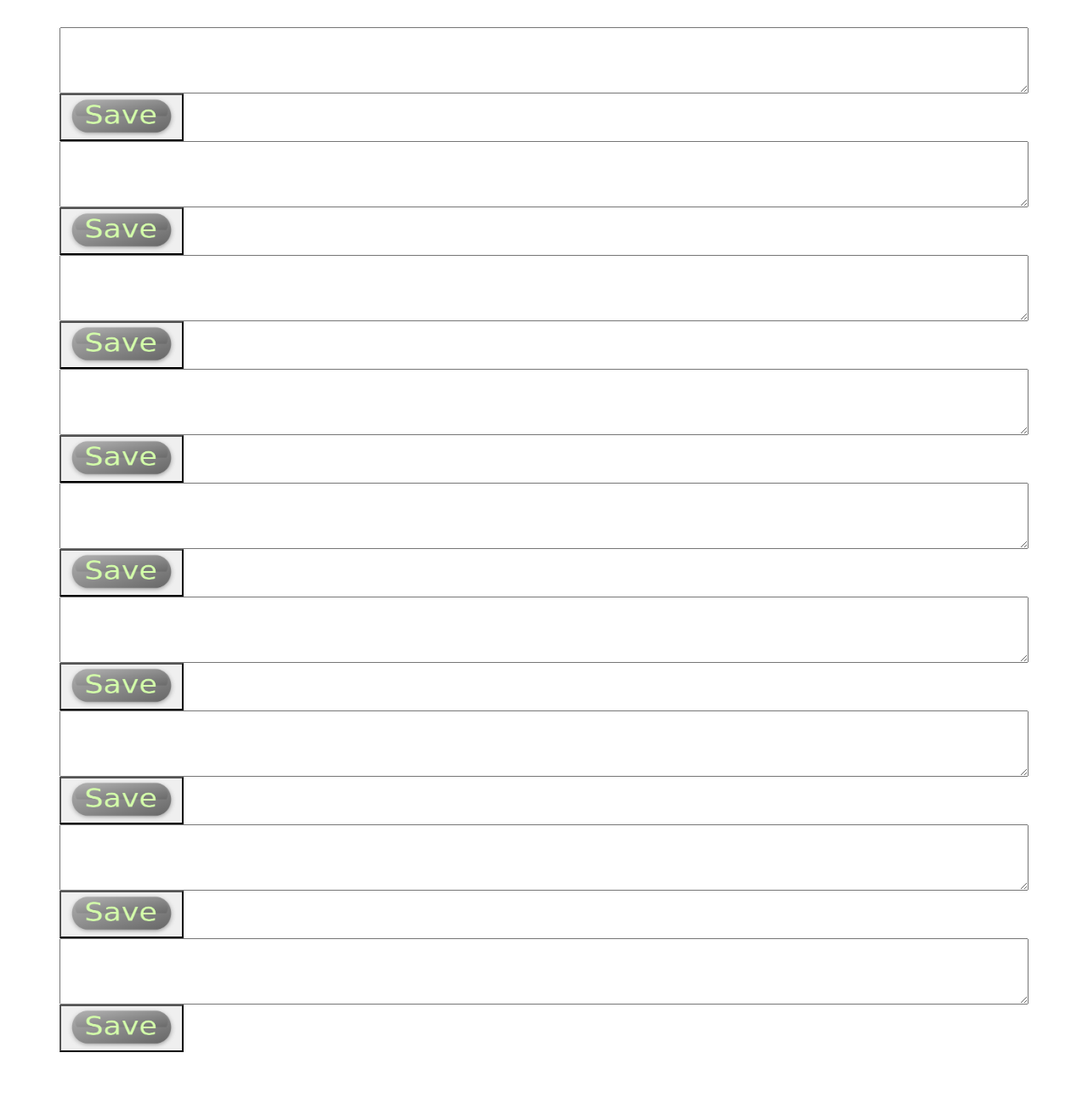
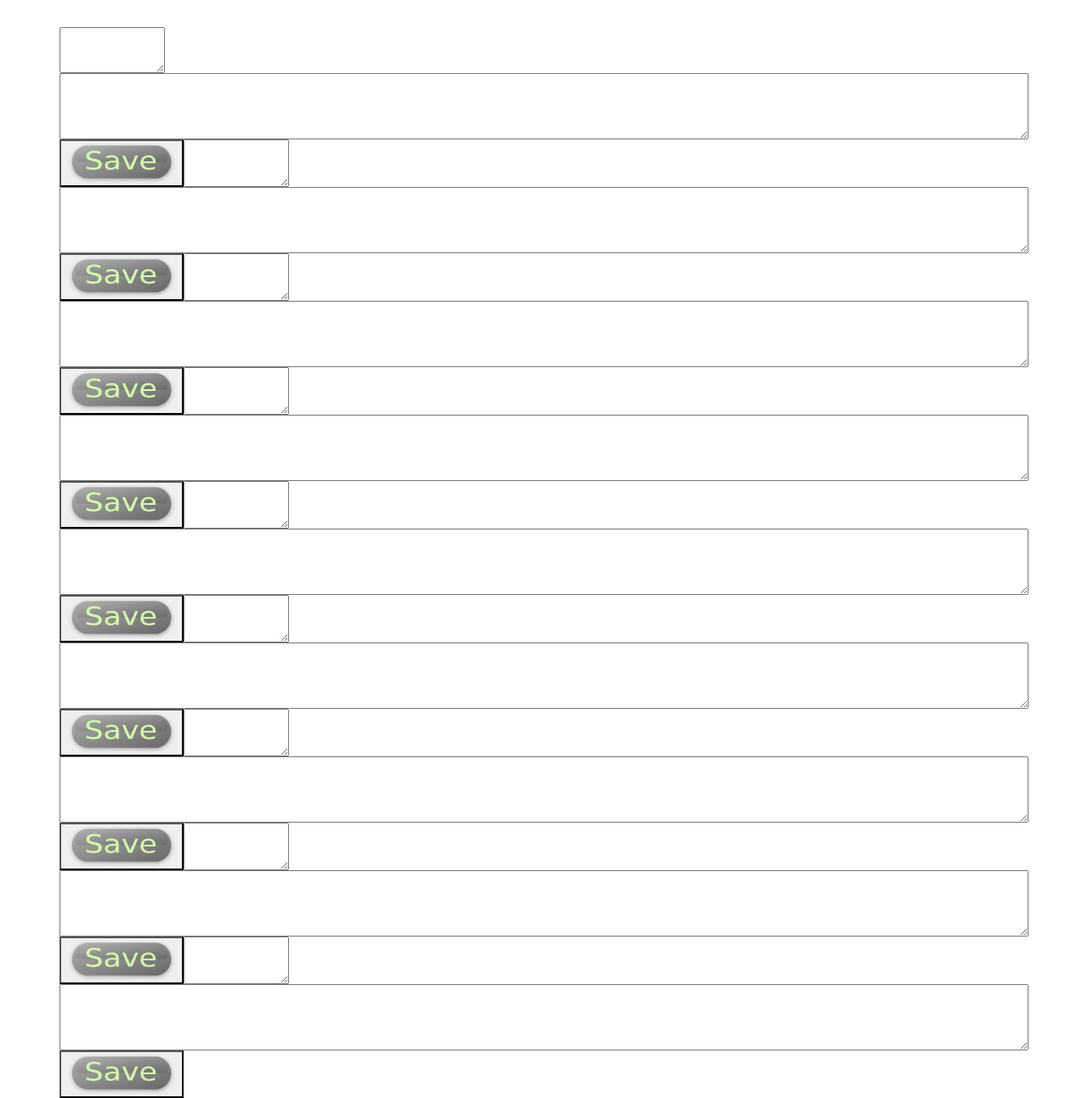
Before and after one commit to carinalullman/Planner, a plain HTML site: page index.html in a window 1280 px wide. Shown: the part 243-1535 px from the top of the page at 85% size. Before the commit the page ends 1481 px from the top, so only its background shows below. Drawn offline with nearby package versions, Linux system fonts and the light colour scheme.

Commit message:
Time Slots Added

```diff
--- a/index.html
+++ b/index.html
@@ -31,24 +31,34 @@
         <div id="time-block">
             <div class="row">
                 <div class="hour" id="hr"></div>
-                <textarea name="timeText" id="text9" cols="138" rows="3"></textarea>
+                <textarea id="timeclock" cols ="10" rows="2"></textarea>
+                <textarea name="timeText" id="text9" cols="125" rows="3"></textarea>
                 <button id="save-image9"><img src="save.png" width="130" height="50"></button>
-                <textarea name="timeText" id="text10" cols="138" rows="3"></textarea>
+                <textarea id="timeclock" cols ="10" rows="2"></textarea>
+                <textarea name="timeText" id="text10" cols="125" rows="3"></textarea>
                 <button id="save-image10"><img src="save.png" width="130" height="50"></button>
-                <textarea name="timeText" id="text11" cols="138" rows="3"></textarea>
+                <textarea id="timeclock" cols ="10" rows="2"></textarea>
+                <textarea name="timeText" id="text11" cols="125" rows="3"></textarea>
                 <button id="save-image11"><img src="save.png" width="130" height="50"></button>
-                <textarea name="timeText" id="text12" cols="138" rows="3"></textarea>
+                <textarea id="timeclock" cols ="10" rows="2"></textarea>
+                <textarea name="timeText" id="text12" cols="125" rows="3"></textarea>
                 <button id="save-image12"><img src="save.png" width="130" height="50"></button>
-                <textarea name="timeText" id="text13" cols="138" rows="3"></textarea>
+                <textarea id="timeclock" cols ="10" rows="2"></textarea>
+                <textarea name="timeText" id="text13" cols="125" rows="3"></textarea>
                 <button id="save-image13"><img src="save.png" width="130" height="50"></button>
-                <textarea name="timeText" id="text14" cols="138" rows="3"></textarea>
+                <textarea id="timeclock" cols ="10" rows="2"></textarea>
+                <textarea name="timeText" id="text14" cols="125" rows="3"></textarea>
                 <button id="save-image14"><img src="save.png" width="130" height="50"></button>
-                <textarea name="timeText" id="text15" cols="138" rows="3"></textarea>
+                <textarea id="timeclock" cols ="10" rows="2"></textarea>
+                <textarea name="timeText" id="text15" cols="125" rows="3"></textarea>
                 <button id="save-image15"><img src="save.png" width="130" height="50"></button>
-                <textarea name="timeText" id="text16" cols="138" rows="3"></textarea>
+                <textarea id="timeclock" cols ="10" rows="2"></textarea>
+                <textarea name="timeText" id="text16" cols="125" rows="3"></textarea>
                 <button id="save-image16"><img src="save.png" width="130" height="50"></button>
-                <textarea name="timeText" id="text17" cols="138" rows="3"></textarea>
+                <textarea id="timeclock" cols ="10" rows="2"></textarea>
+                <textarea name="timeText" id="text17" cols="125" rows="3"></textarea>
                 <button id="save-image17"><img src="save.png" width="130" height="50"></button>
+
             </div>
         </div>
     </div>
@@ -73,6 +83,8 @@
         for (let i = 9; i <= 17; i++) {
             setUpHour(i);
         }
+
+        moment().format();
     </script>
 
     <!-- Need to put in the times on the left (9-5) buttons on the right will store time and
```
